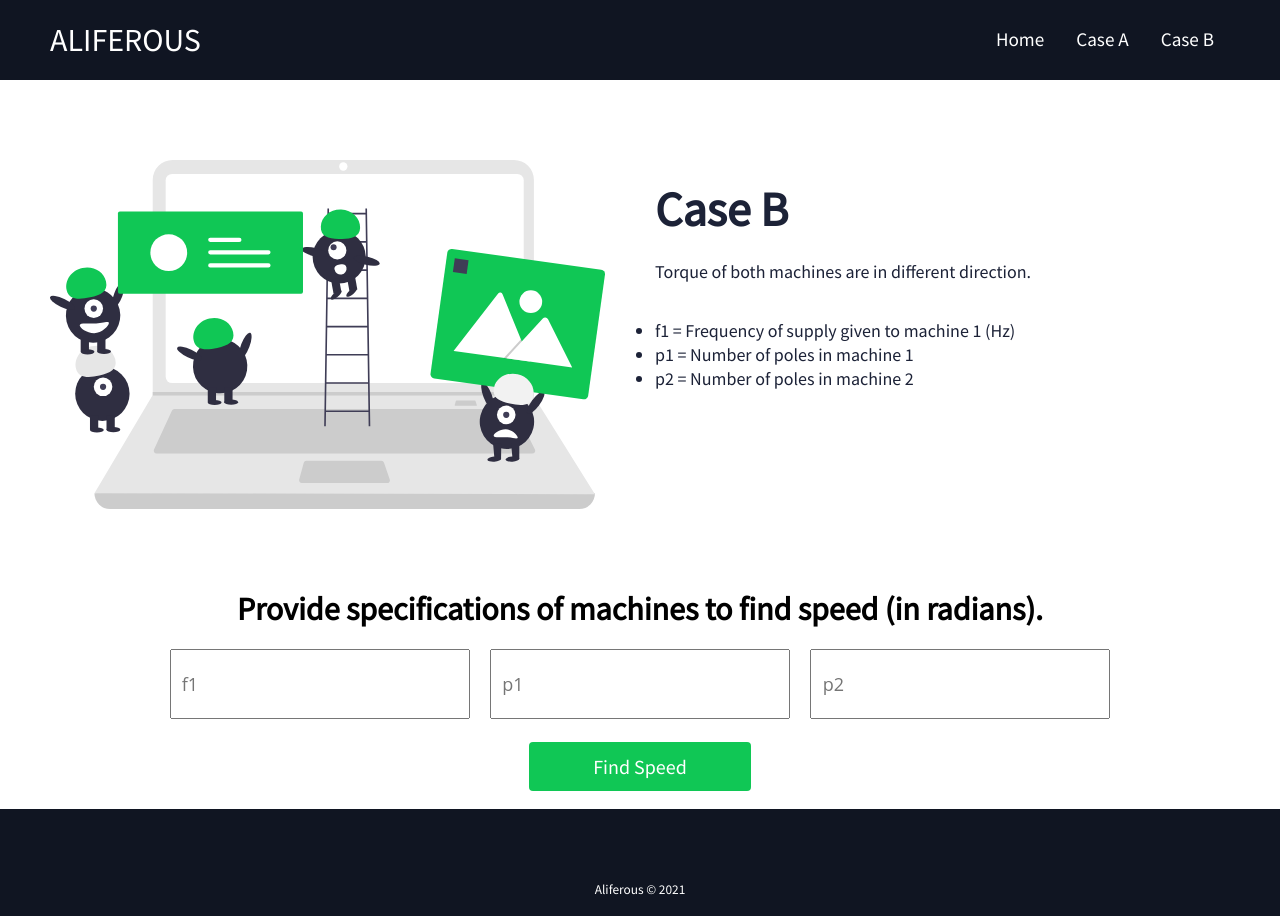
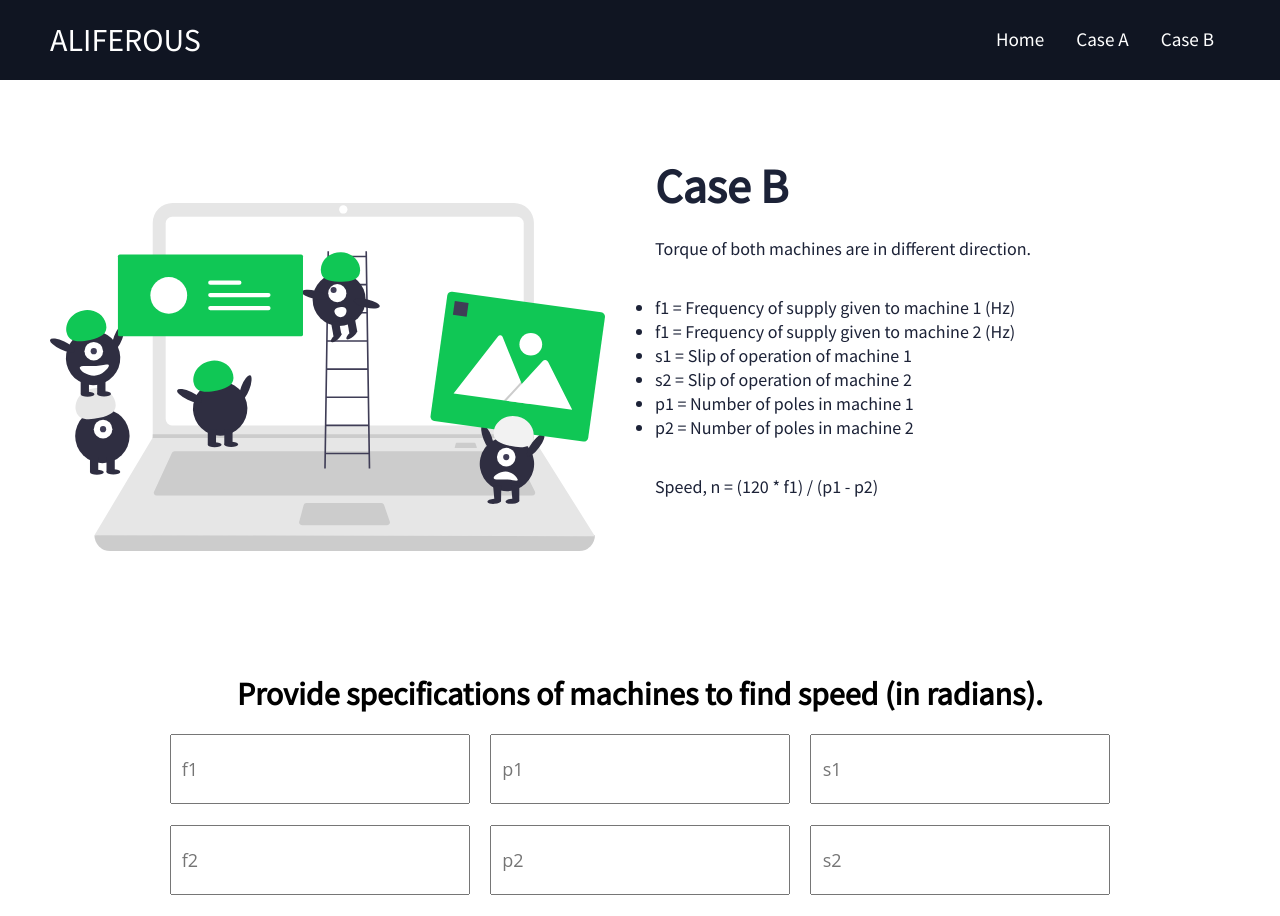
Before and after one commit to Aniket762/electrical-machines, a React (Create React App) app: page /machine-3 in a window 1280 px wide. Shown: the top 916 px of the page. Built offline with nearby package versions, Linux system fonts and the light colour scheme.

Commit message:
form changes

```diff
--- a/src/pages/HomePage/Data.js
+++ b/src/pages/HomePage/Data.js
@@ -23,7 +23,7 @@ export const homeObjTwo = {
   lightTextDesc: false,
   headline: 'Torque of both machines in same direction',
   description:
-    'While giving the rotor output of first machine the stator of the second, the resultant mmf of the second machine may set up an air-gap flux which rotates in same direction as that of the rotor.',
+    'While giving the rotor output of first machine the stator of the second, the resultant mmf of the second machine sets up an air-gap flux which rotates in same direction as that of the rotor.',
   buttonLabel: 'Find Speed',
   imgStart: 'start',
   img: require('../../images/machine-2.svg'),
@@ -40,7 +40,7 @@ export const homeObjThree = {
   lightTextDesc: true,
   headline: 'Torque of both machines in different direction',
   description:
-    "While giving the rotor output of first machine the stator of the second, the resultant mmf of the second machine may set up an air-gap flux which rotates in different direction as that of the rotor.",
+    "While giving the rotor output of first machine the stator of the second, the resultant mmf of the second machine sets up an air-gap flux which rotates in different direction as that of the rotor.",
   buttonLabel: 'Find Speed',
   imgStart: '',
   img: require('../../images/machine-3.svg'),
--- a/src/pages/machine2/machine2.js
+++ b/src/pages/machine2/machine2.js
@@ -26,10 +26,14 @@ function machine() {
                 <Subtitle>
                 <ul>
                 <li>f1 = Frequency of supply given to machine 1 (Hz)</li>
+                <li>f1 = Frequency of supply given to machine 2 (Hz)</li>
+                <li>s1 = Slip of operation of machine 1</li>
+                <li>s2 = Slip of operation of machine 2</li>
                 <li>p1 = Number of poles in machine 1</li>
                 <li>p2 = Number of poles in machine 2</li>
                 </ul>
                 </Subtitle>
+                <Subtitle>Speed, n = (120 * f1) / (p1 + p2)</Subtitle>
               </TextWrapper>
             </InfoColumn>
             <InfoColumn>
--- a/src/pages/machine2/machine2Form.js
+++ b/src/pages/machine2/machine2Form.js
@@ -3,8 +3,11 @@ import '../machine1/machine1Form.css';
 
 function App() {
   const [f1, setf1] = useState('');
+  const [f2, setf2] = useState('');
   const [p1, setp1] = useState('');
   const [p2, setp2] = useState('');
+  const [s1, sets1] = useState('');
+  const [s2, sets2] = useState('');
   const [speed, setSpeed] = useState('');
 
   function formulate() {
@@ -31,9 +34,32 @@ function App() {
         />
         <input
           type="number"
+          value={s1}
+          onChange={(e) => sets1(+e.target.value)}
+          placeholder="s1"
+          className='boxes'
+        />
+      </div>
+      <div className="number-inputs">
+        <input
+          type="number"
+          value={f2}
+          onChange={(e) => setf2(+e.target.value)}
+          placeholder="f2"
+          className='boxes'
+        />
+        <input
+          type="number"
           value={p2}
           onChange={(e) => setp2(+e.target.value)}
           placeholder="p2"
+          className='boxes'
+        />
+        <input
+          type="number"
+          value={s2}
+          onChange={(e) => sets2(+e.target.value)}
+          placeholder="s2"
           className='boxes'
         />
       </div>
--- a/src/pages/machine3/machine3.js
+++ b/src/pages/machine3/machine3.js
@@ -26,10 +26,15 @@ function machine() {
                 <Subtitle>
                 <ul>
                 <li>f1 = Frequency of supply given to machine 1 (Hz)</li>
+                <li>f1 = Frequency of supply given to machine 2 (Hz)</li>
+                <li>s1 = Slip of operation of machine 1</li>
+                <li>s2 = Slip of operation of machine 2</li>
                 <li>p1 = Number of poles in machine 1</li>
                 <li>p2 = Number of poles in machine 2</li>
                 </ul>
                 </Subtitle>
+                <Subtitle>Speed, n = (120 * f1) / (p1 - p2)</Subtitle>
+
               </TextWrapper>
             </InfoColumn>
             <InfoColumn>
--- a/src/pages/machine3/machine3Form.js
+++ b/src/pages/machine3/machine3Form.js
@@ -3,8 +3,11 @@ import '../machine1/machine1Form.css';
 
 function App() {
   const [f1, setf1] = useState('');
+  const [f2, setf2] = useState('');
   const [p1, setp1] = useState('');
   const [p2, setp2] = useState('');
+  const [s1, sets1] = useState('');
+  const [s2, sets2] = useState('');
   const [speed, setSpeed] = useState('');
 
   function formulate() {
@@ -32,9 +35,32 @@ function App() {
         />
         <input
           type="number"
+          value={s1}
+          onChange={(e) => sets1(+e.target.value)}
+          placeholder="s1"
+          className='boxes'
+        />
+      </div>
+      <div className="number-inputs">
+        <input
+          type="number"
+          value={f2}
+          onChange={(e) => setf2(+e.target.value)}
+          placeholder="f2"
+          className='boxes'
+        />
+        <input
+          type="number"
           value={p2}
           onChange={(e) => setp2(+e.target.value)}
           placeholder="p2"
+          className='boxes'
+        />
+        <input
+          type="number"
+          value={s2}
+          onChange={(e) => sets2(+e.target.value)}
+          placeholder="s2"
           className='boxes'
         />
       </div>
```
